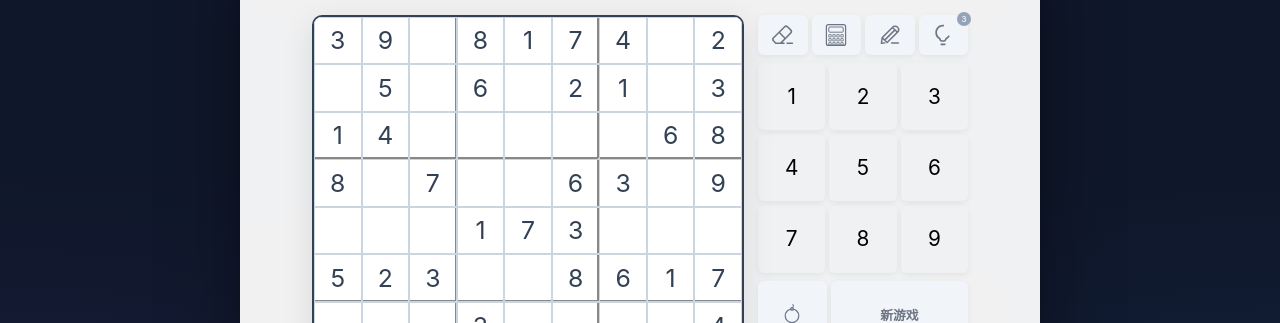
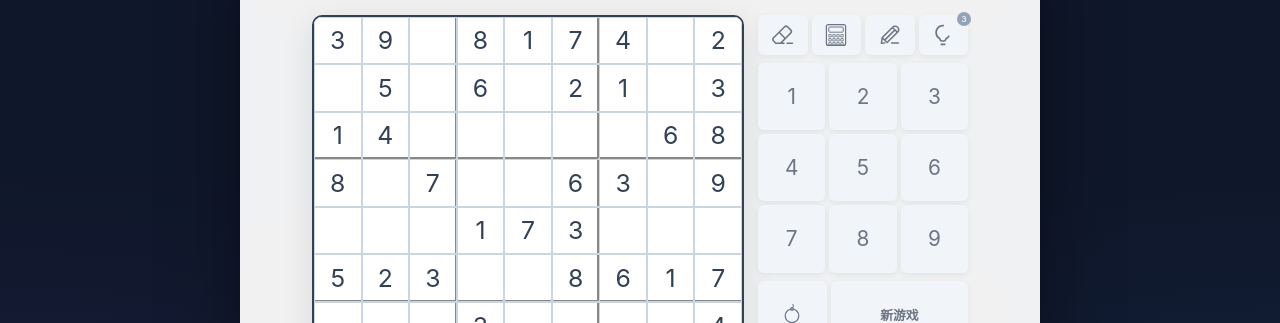
Before and after one commit to daxmate/sudoku, a Vue app: page / in a window 1280 px wide. Shown: the part 245-568 px from the top of the page. Built offline with nearby package versions, Linux system fonts and the light colour scheme.

Commit message:
feat: Step 8d — 数字键填数

```diff
--- a/src/App.vue
+++ b/src/App.vue
@@ -8,7 +8,7 @@
         <GameBoard />
         <div class="side-panel">
           <ActionButtons />
-          <NumberPad />
+          <NumberPad @place="game.placeNumber($event)" />
           <BottomPanel @open-settings="showSettings = true" @new-game="showConfirm = true" @open-leaderboard="showLeaderboard = true" @toggle-theme="toggleDarkMode" />
         </div>
       </div>
--- a/src/components/NumberPad.vue
+++ b/src/components/NumberPad.vue
@@ -1,10 +1,14 @@
 <template>
   <div class="num-grid">
-    <button v-for="n in 9" :key="n">
+    <button v-for="n in 9" :key="n" @click="$emit('place', n)">
       {{ n }}
     </button>
   </div>
 </template>
+
+<script setup>
+defineEmits(['place'])
+</script>
 
 <style scoped>
 .num-grid {
@@ -18,8 +22,8 @@
   aspect-ratio: 1;
   border: none;
   border-radius: 6px;
-  background: var(--color-numpad-bg);
-  color: var(--color-numpad-text);
+  background: var(--numpad-bg);
+  color: var(--numpad-text);
   font-size: 1.3rem;
   font-weight: 400;
   cursor: pointer;
@@ -29,8 +33,8 @@
 }
 
 .num-grid button:hover {
-  background: var(--color-numpad-hover-bg);
-  color: var(--color-numpad-hover-text);
+  background: var(--numpad-hover-bg);
+  color: var(--numpad-hover-text);
   transform: translateY(-1px);
   box-shadow: 0 6px 18px rgba(99,102,241,.2);
 }
--- a/src/composables/useGameStore.js
+++ b/src/composables/useGameStore.js
@@ -6,7 +6,7 @@ const state = reactive({
   solution: [],
   playerGrid: [],
   difficulty: 'medium',
-  selectedCell: null, // { row, col } 或 null
+  selectedCell: null,
 })
 
 function newGame(difficulty = state.difficulty) {
@@ -26,11 +26,21 @@ function clearSelection() {
   state.selectedCell = null
 }
 
+function placeNumber(num) {
+  if (!state.selectedCell) return
+  const { row, col } = state.selectedCell
+  // 给定数字不能改
+  if (state.puzzle[row][col] !== 0) return
+  // 填入数字
+  state.playerGrid[row][col] = num
+}
+
 export function useGameStore() {
   return {
     state: readonly(state),
     newGame,
     selectCell,
     clearSelection,
+    placeNumber,
   }
 }
```
